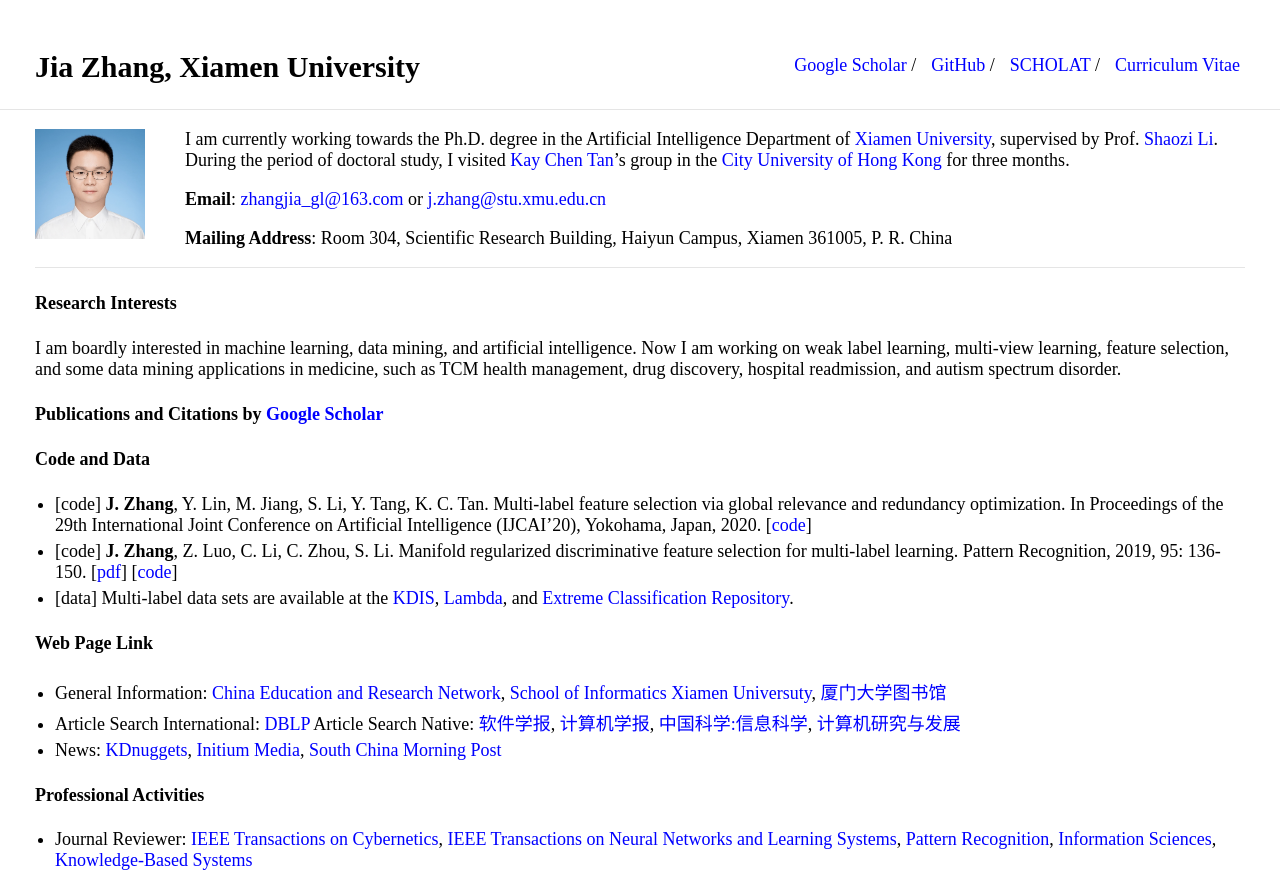
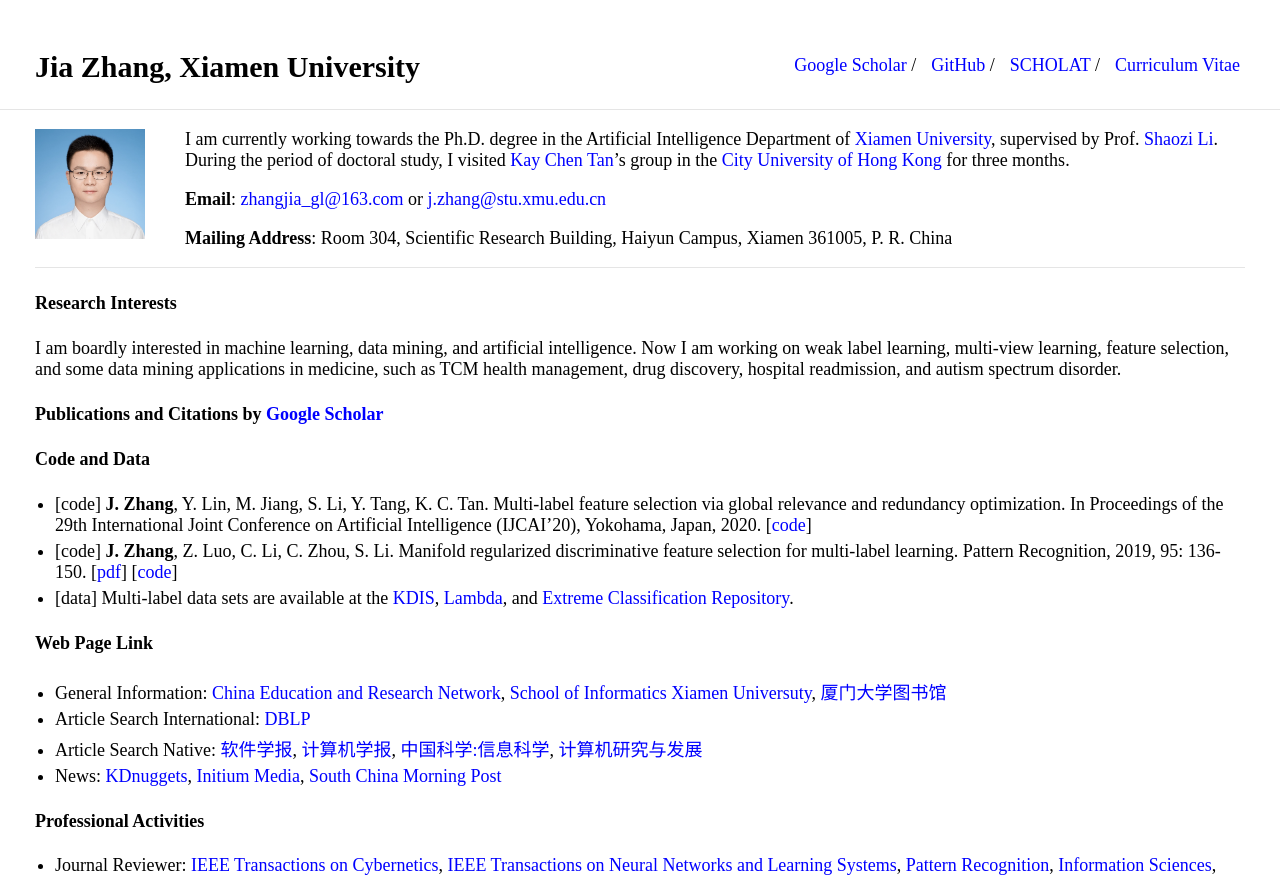
Before and after one commit to jiazhang-ml/jiazhang-ml.github.io, a Jekyll site: the page built from index.md, in a window 1280 px wide. Shown: the top 877 px of the page. Built offline with Jekyll 4.4.1, drawn with Linux system fonts in a browser that asks for light colours.

```diff
--- a/index.md
+++ b/index.md
@@ -27,7 +27,7 @@ I am boardly interested in machine learning, data mining, and artificial intelli
 #### Web Page Link
 * General Information: [China Education and Research Network](http://www.edu.cn/), [School of Informatics Xiamen Universuty](https://information.xmu.edu.cn/), [厦门大学图书馆](https://library.xmu.edu.cn/)
 * Article Search International: [DBLP](https://dblp.uni-trier.de/db/)
-Article Search Native: [软件学报](http://navi.cnki.net/knavi/JournalDetail?pcode=CJFD&pykm=RJXB), [计算机学报](http://navi.cnki.net/knavi/JournalDetail?pcode=CJFD&pykm=JSJX), [中国科学:信息科学](http://navi.cnki.net/knavi/JournalDetail?pcode=CJFD&pykm=PZKX), [计算机研究与发展](http://navi.cnki.net/knavi/JournalDetail?pcode=CJFD&pykm=JFYZ)
+* Article Search Native: [软件学报](http://navi.cnki.net/knavi/JournalDetail?pcode=CJFD&pykm=RJXB), [计算机学报](http://navi.cnki.net/knavi/JournalDetail?pcode=CJFD&pykm=JSJX), [中国科学:信息科学](http://navi.cnki.net/knavi/JournalDetail?pcode=CJFD&pykm=PZKX), [计算机研究与发展](http://navi.cnki.net/knavi/JournalDetail?pcode=CJFD&pykm=JFYZ)
 * News: [KDnuggets](https://www.kdnuggets.com/), [Initium Media](https://theinitium.com/), [South China Morning Post](https://www.scmp.com/hk)
 
 #### Professional Activities
```
